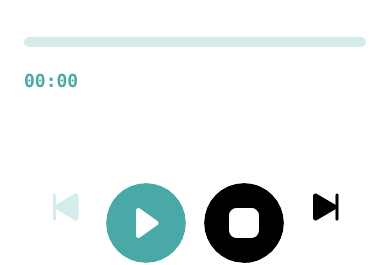
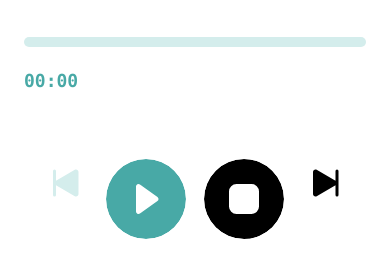
Before and after one commit to FCHDev/react-audioo-player, a React (Create React App) app: page / in a window 390 px wide. Shown: the part 368-633 px from the top of the page. Built offline with nearby package versions, Linux system fonts and the light colour scheme; a web font is replaced by a local one.

Commit message:
mobile design update 2

```diff
--- a/src/App.js
+++ b/src/App.js
@@ -385,7 +385,7 @@ function App() {
                         </div>
 
                         {/*TIME PANEL*/}
-                        <div className="flex justify-between pb-16 md:pb-0">
+                        <div className="flex justify-between pb-10 md:pb-0">
                             <div
                                 className="font-mono text-lg text-main font-bold">{convertSecondstoTime(secondsCount)}</div>
                             <div className="font-mono text-lg">{secondsDecount
```
